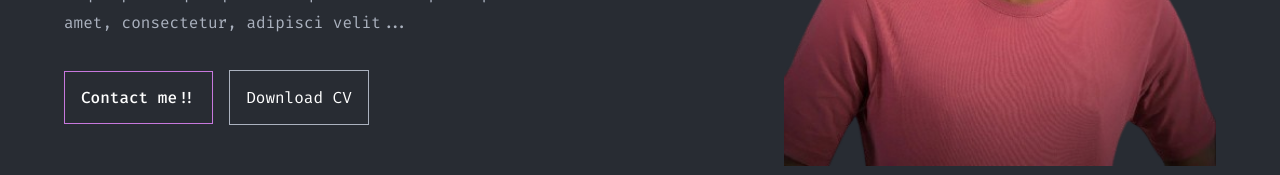
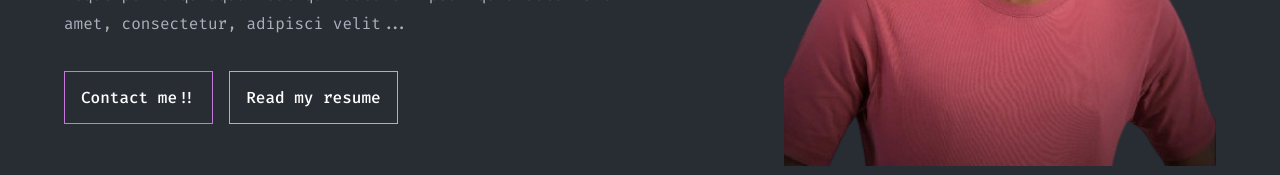
Before and after one commit to jmnyarega/profile, a React (Create React App) app: page / in a window 1280 px wide. Shown: the part 614-789 px from the top of the page. Built offline with nearby package versions, Linux system fonts and the light colour scheme.

Commit message:
Organize imports

```diff
--- a/src/components/project/index.tsx
+++ b/src/components/project/index.tsx
@@ -1,7 +1,7 @@
-import styled from 'styled-components'
+import styled from 'styled-components';
+import {LinkTag} from '../../pages/contact';
 import {Heading2} from '../../pages/home';
 import {ProjectType} from '../../pages/projects';
-import {LinkTag} from '../../pages/contact';
 
 const ProjectSectionContainer = styled.section`
   border: 1px solid rgb(var(--gray));
--- a/src/index.tsx
+++ b/src/index.tsx
@@ -1,15 +1,15 @@
 import React from 'react';
 import ReactDOM from 'react-dom/client';
 import {BrowserRouter, Route, Routes} from 'react-router';
-import Layout from './pages/layout';
 import './index.css';
 import Blogs from './pages/blogs';
 import Bookmarks from './pages/bookmarks';
 import Contact from './pages/contact';
 import Home from './pages/home';
+import Layout from './pages/layout';
 import Projects from './pages/projects';
+import Resume from './pages/resume';
 import reportWebVitals from './reportWebVitals';
-import Resume from './pages/resume';
 
 const root = ReactDOM.createRoot(
     document.getElementById('root') as HTMLElement
--- a/src/pages/blogs/index.tsx
+++ b/src/pages/blogs/index.tsx
@@ -1,8 +1,8 @@
+import {useEffect, useState} from "react";
 import styled from "styled-components";
+import {TagSection} from "../../components/project";
+import {Heading3, LinkTag} from "../contact";
 import {Heading1, Heading2, Spacer} from "../home";
-import {Heading3, LinkTag} from "../contact";
-import {useEffect, useState} from "react";
-import {TagSection} from "../../components/project";
 
 type Blog = {
     title: string;
--- a/src/pages/home/index.tsx
+++ b/src/pages/home/index.tsx
@@ -1,9 +1,8 @@
+import {useCallback, useEffect, useState} from 'react';
 import {Link} from 'react-router';
-import {useCallback, useEffect, useState} from 'react';
-import styled from 'styled-components'
+import styled from 'styled-components';
 import Project from '../../components/project';
 import {ProjectsGridSection, ProjectType} from '../projects';
-import {LinkTag} from '../contact';
 
 type SkillSet = {
     [key: string]: string[]
@@ -117,7 +116,7 @@ const ImageSection = styled.div`
   gap: 3rem;
 `;
 
-const Hero = ({cv}: {cv: string}) => (
+const Hero = () => (
     <HeroSection>
         <IntroSection>
             <Heading1>Josiah is a
@@ -126,7 +125,7 @@ const Hero = ({cv}: {cv: string}) => (
             <IntroParagraph>Neque porro quisquam est qui dolorem ipsum quia dolor sit amet, consectetur, adipisci velit...</IntroParagraph>
             <div style={{display: "flex", alignItems: "center", gap: "1rem"}}>
                 <Link to='/contact' className="button button--primary">Contact me!!</Link>
-                <LinkTag href={cv} target='_blank' className="button button--gray">Download CV</LinkTag>
+                <Link to="/resume" className="button button--gray"> Read my resume </Link>
             </div>
         </IntroSection>
         <ImageSection>
@@ -166,25 +165,21 @@ const Home = () => {
     const [projects, setProjects] = useState<ProjectType[]>([]);
     const [skills, setSkills] = useState<SkillSet>({});
     const [info, setInfo] = useState<string[]>([]);
-    const [cvDownloadLink, setCvDownloadLink] = useState("");
 
     const getData = useCallback(async () => {
-        const {projects, skills, info, cv_download_link} = (await import("../../data.json")).default;
+        const {projects, skills, info} = (await import("../../data.json")).default;
         setProjects(projects["complete applications"]);
         setSkills(skills);
         setInfo(info);
-        setCvDownloadLink(cv_download_link);
     }, []);
     useEffect(() => {getData()}, [getData]);
     return (
         <>
-            <Hero cv={cvDownloadLink} />
+            <Hero />
             <section>
                 <Heading2Underline># Projects</Heading2Underline>
                 <Spacer $size="2rem" />
-                <ProjectsGridSection>
-                    {projects.map(project => <Project {...project} />)}
-                </ProjectsGridSection>
+                <ProjectsGridSection> {projects.map(project => <Project {...project} />)} </ProjectsGridSection>
                 <Spacer $size="2rem" />
                 <div style={{display: "flex", justifyContent: "center"}}>
                     <Link to='/projects' className="button button--primary">More Projects</Link>
--- a/src/pages/layout/footer.tsx
+++ b/src/pages/layout/footer.tsx
@@ -1,4 +1,4 @@
-import styled from 'styled-components'
+import styled from 'styled-components';
 
 const FooterSection = styled.section`
   border-top: 1px solid rgb(var(--gray));
--- a/src/pages/layout/header.tsx
+++ b/src/pages/layout/header.tsx
@@ -1,6 +1,6 @@
 import {useState} from "react";
 import {Link, useLocation} from "react-router";
-import styled from 'styled-components'
+import styled from 'styled-components';
 
 const NavigationSection = styled.section`
   display: flex;
--- a/src/pages/layout/index.tsx
+++ b/src/pages/layout/index.tsx
@@ -1,6 +1,6 @@
 import {Outlet} from "react-router";
+import Footer from "./footer";
 import Navigation from "./header";
-import Footer from "./footer";
 
 const Layout = () => {
   return (
--- a/src/pages/projects/index.tsx
+++ b/src/pages/projects/index.tsx
@@ -1,7 +1,7 @@
 import {useEffect, useState} from "react";
+import styled from "styled-components";
 import Project from "../../components/project";
 import {Heading2, Spacer} from "../home";
-import styled from "styled-components";
 
 export type ProjectType = {
   name: string;
--- a/src/pages/resume/index.tsx
+++ b/src/pages/resume/index.tsx
@@ -1,6 +1,6 @@
+import {useState} from 'react';
 import {Document, Page, pdfjs} from 'react-pdf';
 import {Heading1, Spacer} from '../home';
-import {useState} from 'react';
 
 pdfjs.GlobalWorkerOptions.workerSrc = new URL(
   'pdfjs-dist/build/pdf.worker.min.mjs',
```
Also changed, not shown: src/pages/home/Spotify.tsx (line endings or trailing spaces).
